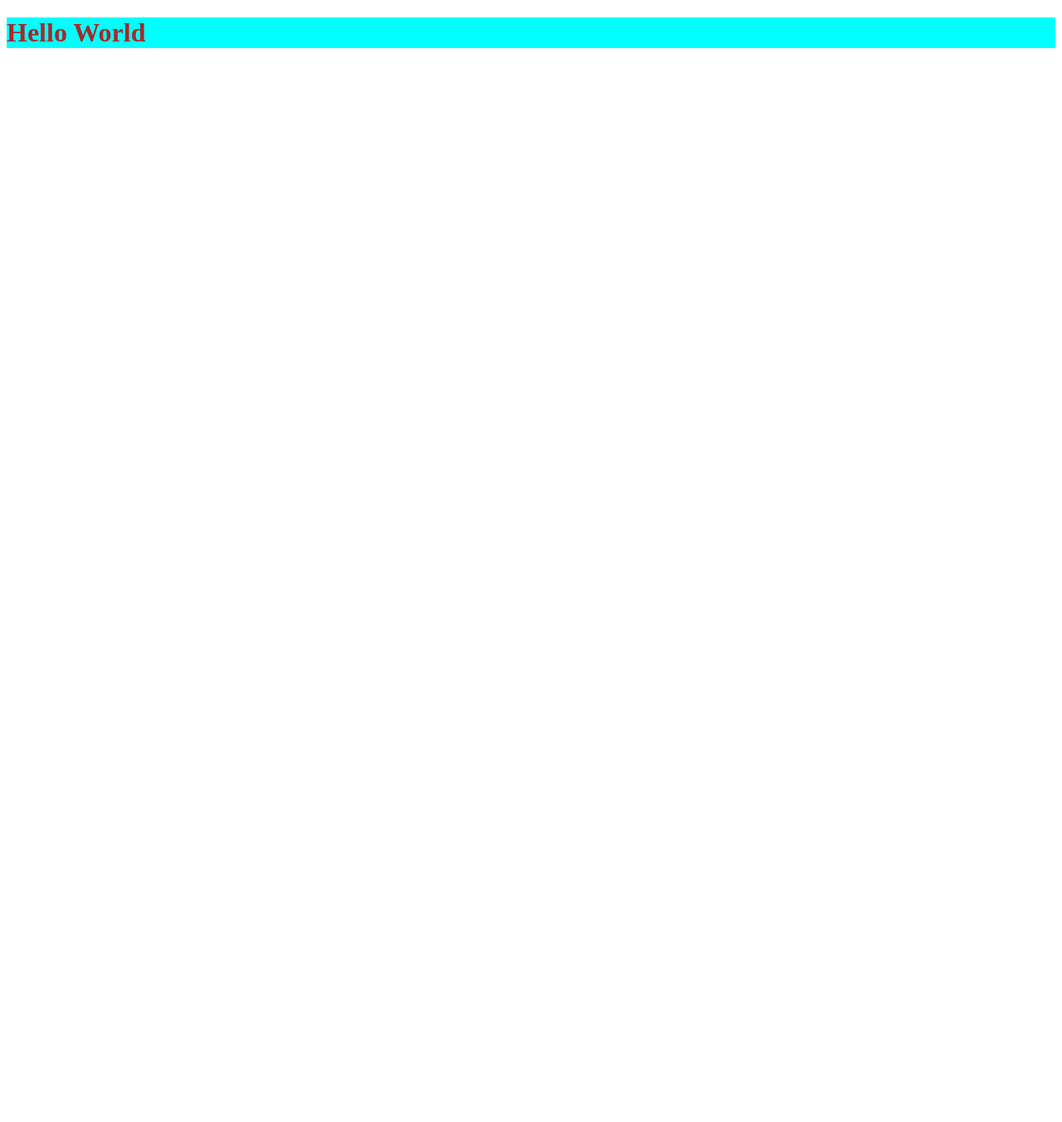
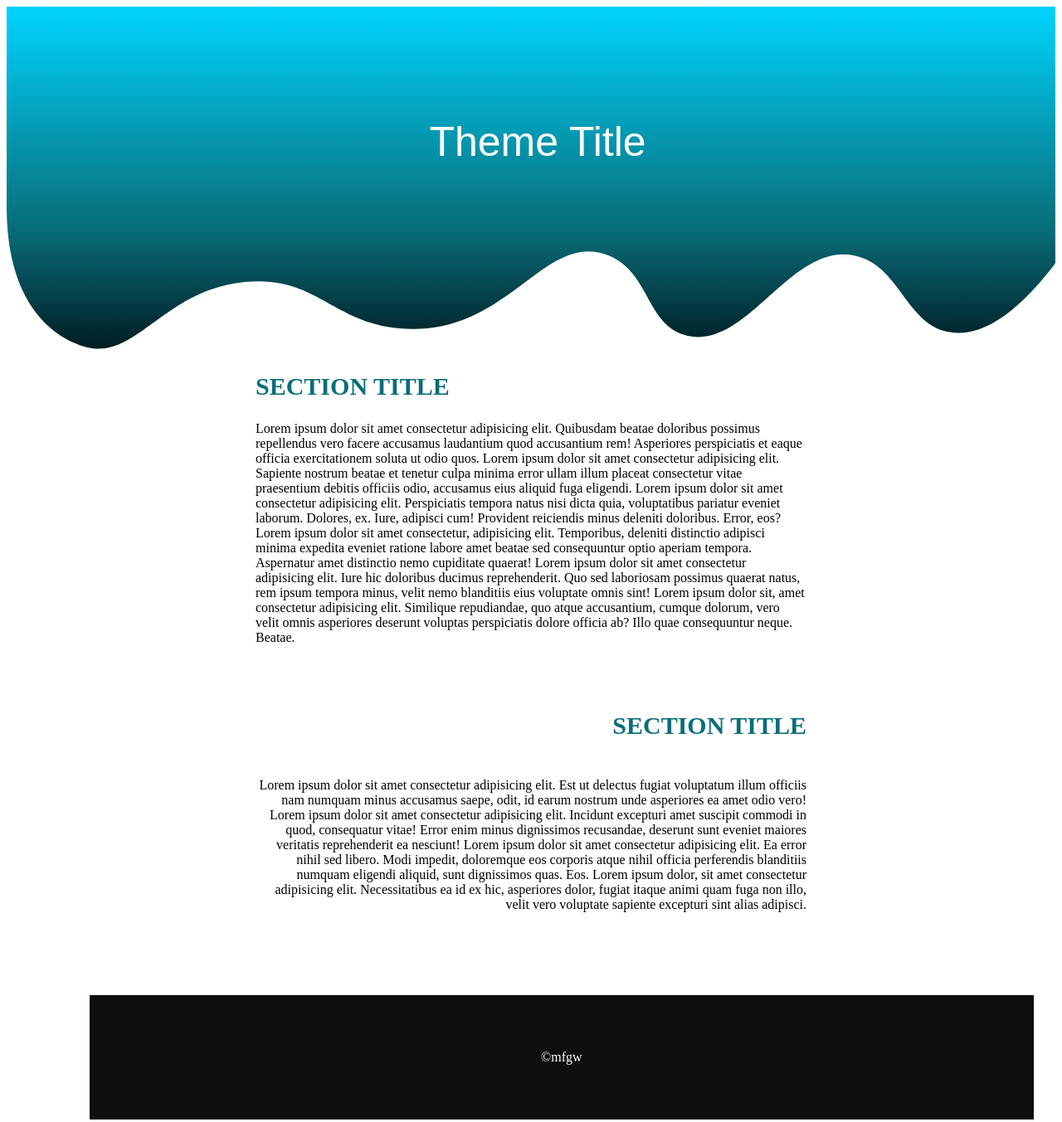
Before and after one commit to carolinesexton/mobile-friendly-practice, a plain HTML site: page index.html in a window 1280 px wide. Shown: the whole page at 83% size. Before the commit the page ends 800 px from the top, so only its background shows below. Drawn offline with Linux system fonts and the light colour scheme.

Commit message:
new branch with code

```diff
--- a/css/styles.css
+++ b/css/styles.css
@@ -1,4 +1,67 @@
-h1 {
-    background-color: aqua;
-    color: brown;
+.cls-1 {
+    fill: url(#gradient);
 }
+.overlay-title {
+        text-align: center;
+        color: white;
+        position:absolute;
+        text-align: center;
+        width: 100%;
+        padding-top: 100px;
+        font-family:Arial, Helvetica, sans-serif;
+        font-size: 50px;
+        font-weight: lighter;
+}
+/* h1 {
+    font-size: 40px;
+    color: white;
+} */
+h2 {
+    font-size: 30px;
+    color: rgba(9,109,121,1);
+    text-align: left;
+}
+.box1 {
+    display: block;
+    margin-top: 20px;
+    margin-bottom: 50px;
+    padding-left: 300px;
+    padding-right: 300px;
+}
+h3 {
+    display: inline-block;
+    font-size: 30px;
+    color: rgba(9,109,121,1);
+}
+.box2 {
+    margin-top: 20px;
+    margin-bottom: 50px;
+    padding-left: 300px;
+    padding-right: 300px;
+    text-align: right;
+}
+footer {
+    background-color: rgb(15, 13, 13);
+    text-align: center;
+    color: white;
+    padding-top: 50px;
+    padding-bottom: 50px;
+    margin: 100px;
+    width: 90%;
+}
+/* @media (max-width: 480px) {
+    body {
+        background-color: yellow;
+    }
+
+}
+@media (max-width: 768px) {
+    body {
+        background-color: purple;
+    }
+}
+@media (max-width: 1024) {
+    body {
+        background-color: gray;
+    }
+} */
--- a/index.html
+++ b/index.html
@@ -8,7 +8,30 @@
     <link rel="stylesheet" href="css/styles.css">
 </head>
 <body>
-    <h1>Hello World</h1>
+    <h1 class="overlay-title">Theme Title</h1>
+    <svg id="Layer_1" data-name="Layer 1" xmlns="http://www.w3.org/2000/svg" viewBox="0 0 1366 445.8">
+        <defs>
+
+            <linearGradient spreadMethod="pad" id="gradient" x1="0%" y1="100%" x2="0%" y2="0%">
+                <stop offset="0%" style="stop-color:rgba(0,29,36,1);stop-opacity:1;" />
+                <stop offset="35%" style="stop-color:rgba(9,109,121,1);stop-opacity:1;" />
+                <stop offset="100%" style="stop-color:rgba(0,212,255,1);stop-opacity:1;" />
+            </linearGradient>
+        </defs>
+        <path class="cls-1"
+            d="M1366,334.59c-35.76,47.13-85.07,97-135.44,90-59.88-8.29-66.63-89.32-127.49-100.5-82.78-15.2-137.89,122.32-216,105-55.81-12.38-48.17-87.13-108-106.5-78.31-25.35-125.07,98-249,97.5-103.49-.42-121.3-69.87-217.49-61.5-107.29,9.34-142.49,100.74-207,85.5C72.27,436.21,0,399.09,0,261.1V0H1366Z" />
+    </svg>
+    <div class="box1">
+        <h2>SECTION TITLE</h2>
+        <p>Lorem ipsum dolor sit amet consectetur adipisicing elit. Quibusdam beatae doloribus possimus repellendus vero facere accusamus laudantium quod accusantium rem! Asperiores perspiciatis et eaque officia exercitationem soluta ut odio quos. Lorem ipsum dolor sit amet consectetur adipisicing elit. Sapiente nostrum beatae et tenetur culpa minima error ullam illum placeat consectetur vitae praesentium debitis officiis odio, accusamus eius aliquid fuga eligendi. Lorem ipsum dolor sit amet consectetur adipisicing elit. Perspiciatis tempora natus nisi dicta quia, voluptatibus pariatur eveniet laborum. Dolores, ex. Iure, adipisci cum! Provident reiciendis minus deleniti doloribus. Error, eos? Lorem ipsum dolor sit amet consectetur, adipisicing elit. Temporibus, deleniti distinctio adipisci minima expedita eveniet ratione labore amet beatae sed consequuntur optio aperiam tempora. Aspernatur amet distinctio nemo cupiditate quaerat! Lorem ipsum dolor sit amet consectetur adipisicing elit. Iure hic doloribus ducimus reprehenderit. Quo sed laboriosam possimus quaerat natus, rem ipsum tempora minus, velit nemo blanditiis eius voluptate omnis sint! Lorem ipsum dolor sit, amet consectetur adipisicing elit. Similique repudiandae, quo atque accusantium, cumque dolorum, vero velit omnis asperiores deserunt voluptas perspiciatis dolore officia ab? Illo quae consequuntur neque. Beatae.</p>
+    </div>
+    <div class="box2">
+        <h3>SECTION TITLE</h3>
+            <p>Lorem ipsum dolor sit amet consectetur adipisicing elit. Est ut delectus fugiat voluptatum illum officiis nam numquam minus accusamus saepe, odit, id earum nostrum unde asperiores ea amet odio vero! Lorem ipsum dolor sit amet consectetur adipisicing elit. Incidunt excepturi amet suscipit commodi in quod, consequatur vitae! Error enim minus dignissimos recusandae, deserunt sunt eveniet maiores veritatis reprehenderit ea nesciunt! Lorem ipsum dolor sit amet consectetur adipisicing elit. Ea error nihil sed libero. Modi impedit, doloremque eos corporis atque nihil officia perferendis blanditiis numquam eligendi aliquid, sunt dignissimos quas. Eos. Lorem ipsum dolor, sit amet consectetur adipisicing elit. Necessitatibus ea id ex hic, asperiores dolor, fugiat itaque animi quam fuga non illo, velit vero voluptate sapiente excepturi sint alias adipisci.
+            </p>
+    </div>
+    <footer>
+        <p>&#169;mfgw</p>
 
 </body>
 </html>
```
